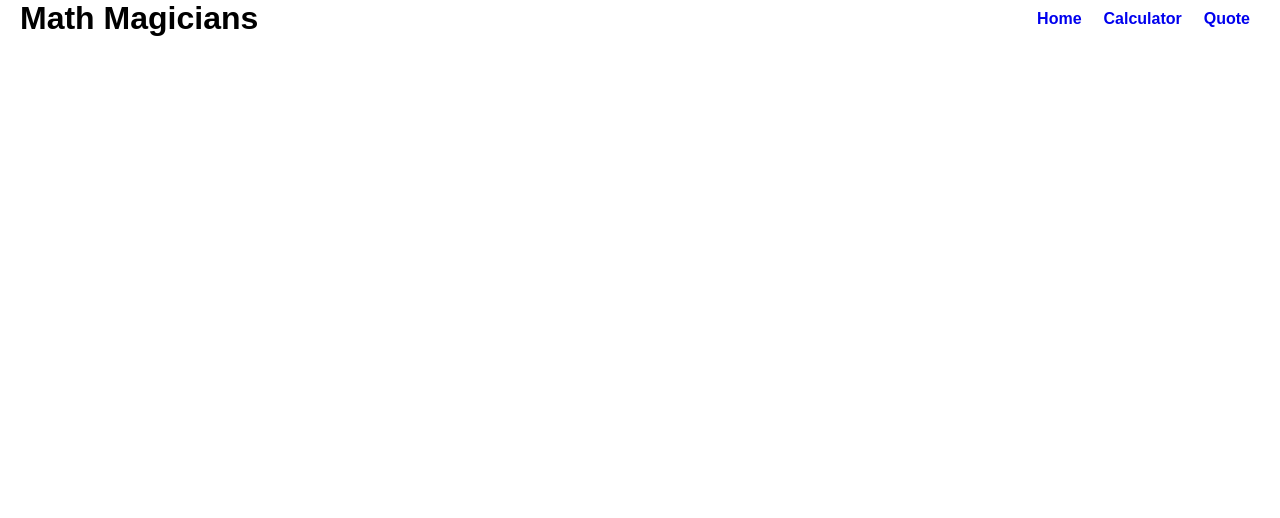
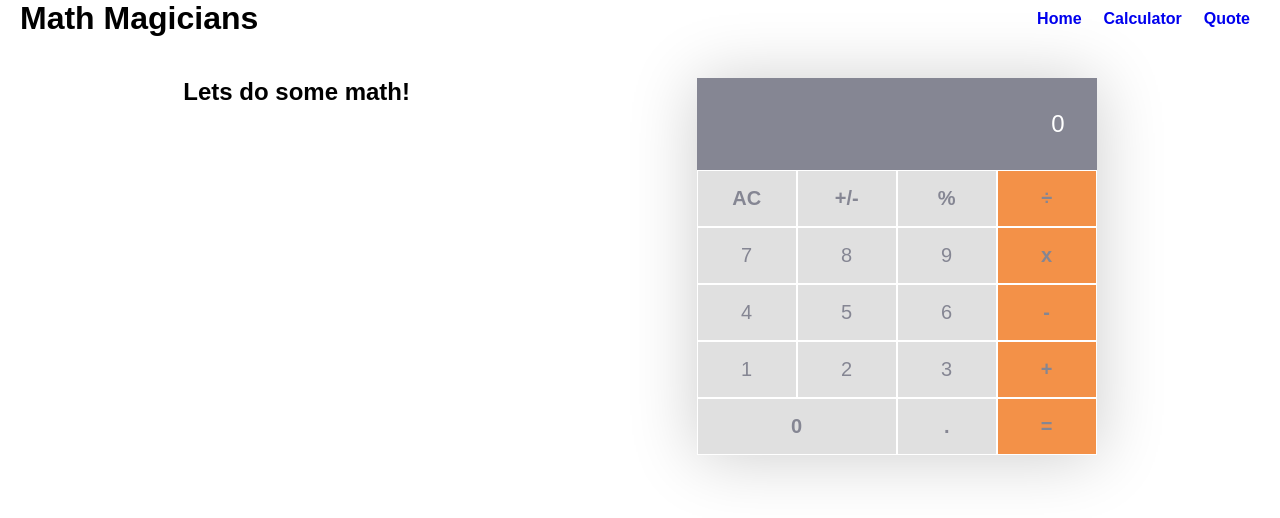
Before and after one commit to franclobo/Math-magicians, a React (Create React App) app: page /cal in a window 1280 px wide. Shown: the top 518 px of the page. Built offline with nearby package versions, Linux system fonts and the light colour scheme.

Commit message:
Styling pages

```diff
--- a/src/App.js
+++ b/src/App.js
@@ -4,10 +4,10 @@ import {
   Routes,
   NavLink,
 } from 'react-router-dom';
+import CalculatorPage from './pages/CalculatorPage';
 import Home from './pages/Home';
 import Quote from './pages/Quote';
 import styles from './pages/pages.module.css';
-import CalculatorPage from './pages/CalculatorPage';
 
 function App() {
   const links = [
@@ -18,7 +18,7 @@ function App() {
     },
     {
       id: 2,
-      path: '/calculatorpage',
+      path: '/cal',
       text: 'Calculator',
     },
     {
@@ -35,7 +35,7 @@ function App() {
           <ul className="menuNav">
             {links.map((link) => (
               <li key={link.id}>
-                <NavLink to={link.path} activeClassName="active-link" exact>
+                <NavLink to={link.path}>
                   {link.text}
                 </NavLink>
               </li>
@@ -45,12 +45,11 @@ function App() {
       </header>
       <Routes>
         <Route
-          exact
           path="/"
           element={<Home />}
         />
         <Route
-          path="/calcuatorpage"
+          path="/cal"
           element={<CalculatorPage />}
         />
         <Route
--- a/src/index.css
+++ b/src/index.css
@@ -133,3 +133,10 @@ a {
   text-decoration: none;
   font-weight: bold;
 }
+
+.calculatorPage {
+  display: flex;
+  justify-content: space-around;
+  align-content: center;
+  padding: 40px;
+}
--- a/src/pages/CalculatorPage.js
+++ b/src/pages/CalculatorPage.js
@@ -1,12 +1,16 @@
 import React from 'react';
+import Calculator from '../components/calculator';
 
 function CalculatorPage() {
   return (
-    <body>
+    <div className="calculatorPage">
       <h2>
-        <p>Let&apos;s do some math!</p>
+        <p>Lets do some math!</p>
       </h2>
-    </body>
+      <div>
+        <Calculator previous="" operand="" current="0" solved={false} />
+      </div>
+    </div>
   );
 }
 
--- a/src/pages/Home.js
+++ b/src/pages/Home.js
@@ -2,7 +2,7 @@ import React from 'react';
 
 function Home() {
   return (
-    <body className="home">
+    <div className="home">
       <h2 className="titleHome">Welcome to our page!</h2>
       <p>
         Lorem ipsum dolor sit amet consectetur adipisicing elit.
@@ -15,7 +15,7 @@ function Home() {
         Ipsum dicta eos eaque praesentium quam autem, neque nostrum!
         Ut eum iste nulla ullam amet harum consequatur libero, hic cum error dolor!
       </p>
-    </body>
+    </div>
   );
 }
 
--- a/src/pages/Quote.js
+++ b/src/pages/Quote.js
@@ -2,14 +2,14 @@ import React from 'react';
 
 function Quote() {
   return (
-    <body className="quote">
+    <div className="quote">
       <h3>
         Mathematics is not about numbers, equations, computations,
         {' '}
         <br />
         or algorithms: it is  about understanding. -William Paul Thurson
       </h3>
-    </body>
+    </div>
   );
 }
 
```
